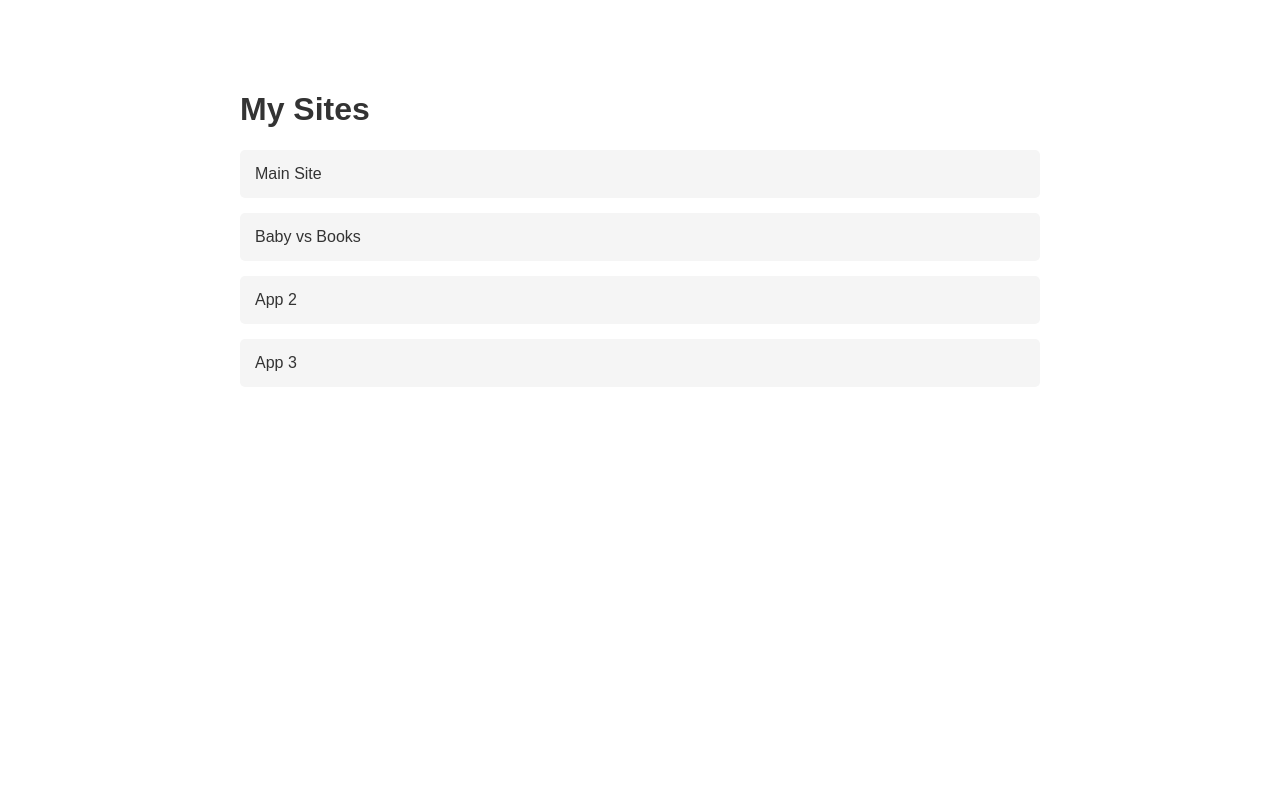
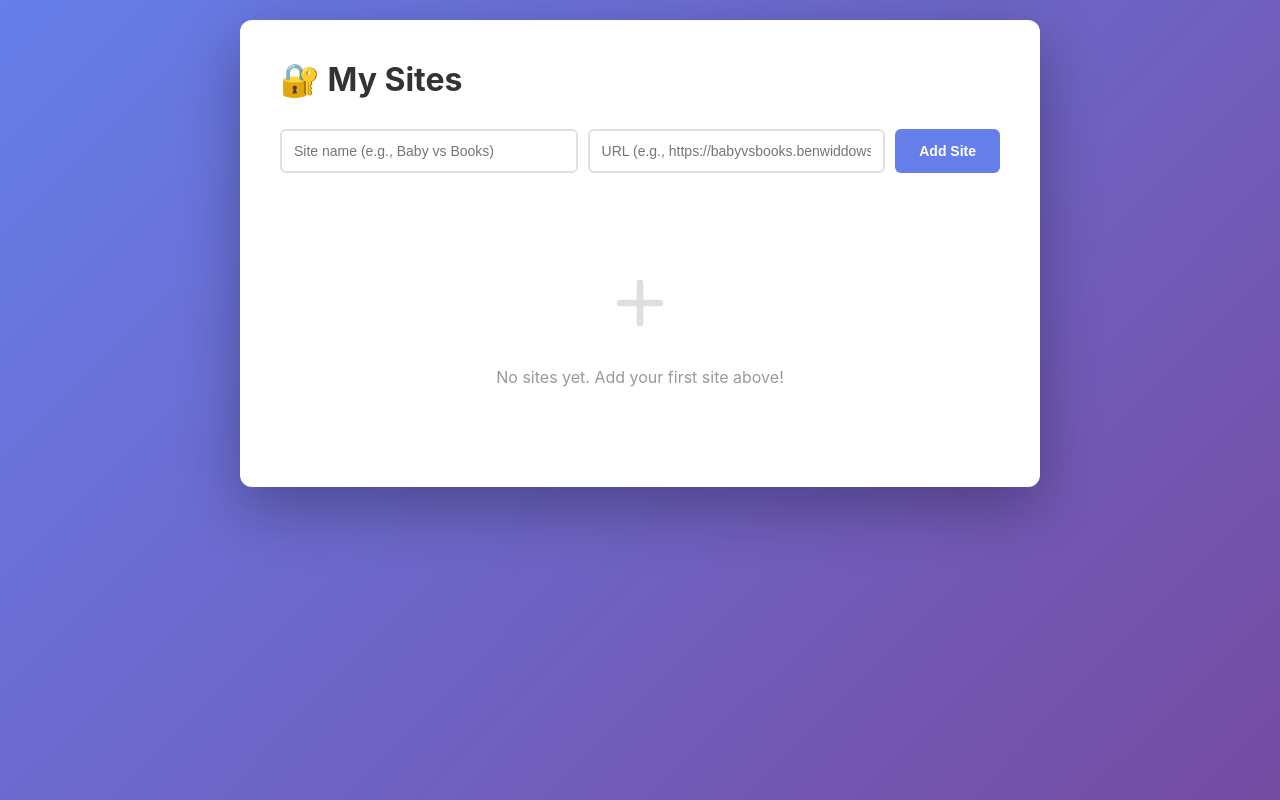
Before and after one commit to ben25w/dashboard, a plain HTML site: page index.html in a window 1280 px wide. Drawn offline with Linux system fonts and the light colour scheme.

Commit message:
Update index.html

```diff
--- a/index.html
+++ b/index.html
@@ -1,31 +1,231 @@
 <!DOCTYPE html>
-<html>
+<html lang="en">
 <head>
+    <meta charset="UTF-8">
+    <meta name="viewport" content="width=device-width, initial-scale=1.0">
     <title>My Private Dashboard</title>
     <style>
-        body { font-family: Arial; max-width: 800px; margin: 50px auto; padding: 20px; }
-        h1 { color: #333; }
-        .site-list { list-style: none; padding: 0; }
-        .site-list li { margin: 15px 0; }
-        .site-list a {
-            display: block;
-            padding: 15px;
-            background: #f5f5f5;
+        * {
+            margin: 0;
+            padding: 0;
+            box-sizing: border-box;
+        }
+
+        body {
+            font-family: -apple-system, BlinkMacSystemFont, 'Segoe UI', Roboto, Oxygen, Ubuntu, Cantarell, sans-serif;
+            background: linear-gradient(135deg, #667eea 0%, #764ba2 100%);
+            min-height: 100vh;
+            padding: 20px;
+        }
+
+        .container {
+            max-width: 800px;
+            margin: 0 auto;
+            background: white;
+            border-radius: 12px;
+            padding: 40px;
+            box-shadow: 0 20px 60px rgba(0,0,0,0.3);
+        }
+
+        h1 {
+            color: #333;
+            margin-bottom: 30px;
+            font-size: 32px;
+        }
+
+        .add-form {
+            display: flex;
+            gap: 10px;
+            margin-bottom: 30px;
+            flex-wrap: wrap;
+        }
+
+        .add-form input {
+            flex: 1;
+            min-width: 200px;
+            padding: 12px;
+            border: 2px solid #e0e0e0;
+            border-radius: 6px;
+            font-size: 14px;
+        }
+
+        .add-form input:focus {
+            outline: none;
+            border-color: #667eea;
+        }
+
+        .btn {
+            padding: 12px 24px;
+            border: none;
+            border-radius: 6px;
+            font-size: 14px;
+            cursor: pointer;
+            font-weight: 600;
+            transition: all 0.2s;
+        }
+
+        .btn-add {
+            background: #667eea;
+            color: white;
+        }
+
+        .btn-add:hover {
+            background: #5568d3;
+            transform: translateY(-1px);
+        }
+
+        .btn-delete {
+            background: #ef4444;
+            color: white;
+            padding: 8px 16px;
+            font-size: 12px;
+        }
+
+        .btn-delete:hover {
+            background: #dc2626;
+        }
+
+        .sites-list {
+            list-style: none;
+        }
+
+        .site-item {
+            display: flex;
+            align-items: center;
+            gap: 15px;
+            padding: 16px;
+            background: #f9fafb;
+            border-radius: 8px;
+            margin-bottom: 12px;
+            transition: all 0.2s;
+        }
+
+        .site-item:hover {
+            background: #f3f4f6;
+            transform: translateX(4px);
+        }
+
+        .site-link {
+            flex: 1;
             text-decoration: none;
             color: #333;
-            border-radius: 5px;
         }
-        .site-list a:hover { background: #e0e0e0; }
+
+        .site-name {
+            font-weight: 600;
+            font-size: 16px;
+            margin-bottom: 4px;
+        }
+
+        .site-url {
+            font-size: 13px;
+            color: #666;
+        }
+
+        .empty-state {
+            text-align: center;
+            padding: 60px 20px;
+            color: #999;
+        }
+
+        .empty-state svg {
+            width: 80px;
+            height: 80px;
+            margin-bottom: 20px;
+            opacity: 0.3;
+        }
     </style>
 </head>
 <body>
-    <h1>My Sites</h1>
-    <ul class="site-list">
-        <li><a href="https://benwiddowson.com">Main Site</a></li>
-        <li><a href="https://babyvsbooks.benwiddowson.com">Baby vs Books</a></li>
-        <li><a href="https://yourapp2.benwiddowson.com">App 2</a></li>
-        <li><a href="https://yourapp3.benwiddowson.com">App 3</a></li>
-        <!-- Add more links as needed -->
-    </ul>
+    <div class="container">
+        <h1>🔐 My Sites</h1>
+
+        <div class="add-form">
+            <input type="text" id="siteName" placeholder="Site name (e.g., Baby vs Books)">
+            <input type="url" id="siteUrl" placeholder="URL (e.g., https://babyvsbooks.benwiddowson.com)">
+            <button class="btn btn-add" onclick="addSite()">Add Site</button>
+        </div>
+
+        <ul class="sites-list" id="sitesList">
+            <!-- Sites will be added here -->
+        </ul>
+
+        <div class="empty-state" id="emptyState" style="display: none;">
+            <svg xmlns="http://www.w3.org/2000/svg" fill="none" viewBox="0 0 24 24" stroke="currentColor">
+                <path stroke-linecap="round" stroke-linejoin="round" stroke-width="2" d="M12 6v6m0 0v6m0-6h6m-6 0H6" />
+            </svg>
+            <p>No sites yet. Add your first site above!</p>
+        </div>
+    </div>
+
+    <script>
+        // Load sites from localStorage
+        let sites = JSON.parse(localStorage.getItem('sites')) || [];
+
+        function renderSites() {
+            const list = document.getElementById('sitesList');
+            const emptyState = document.getElementById('emptyState');
+
+            if (sites.length === 0) {
+                list.innerHTML = '';
+                emptyState.style.display = 'block';
+                return;
+            }
+
+            emptyState.style.display = 'none';
+
+            list.innerHTML = sites.map((site, index) => `
+                <li class="site-item">
+                    <a href="${site.url}" class="site-link" target="_blank">
+                        <div class="site-name">${site.name}</div>
+                        <div class="site-url">${site.url}</div>
+                    </a>
+                    <button class="btn btn-delete" onclick="deleteSite(${index})">Delete</button>
+                </li>
+            `).join('');
+        }
+
+        function addSite() {
+            const nameInput = document.getElementById('siteName');
+            const urlInput = document.getElementById('siteUrl');
+
+            const name = nameInput.value.trim();
+            const url = urlInput.value.trim();
+
+            if (!name || !url) {
+                alert('Please fill in both fields');
+                return;
+            }
+
+            // Add https:// if missing
+            const fullUrl = url.startsWith('http') ? url : 'https://' + url;
+
+            sites.push({ name, url: fullUrl });
+            localStorage.setItem('sites', JSON.stringify(sites));
+
+            nameInput.value = '';
+            urlInput.value = '';
+
+            renderSites();
+        }
+
+        function deleteSite(index) {
+            if (confirm('Are you sure you want to delete this site?')) {
+                sites.splice(index, 1);
+                localStorage.setItem('sites', JSON.stringify(sites));
+                renderSites();
+            }
+        }
+
+        // Allow Enter key to add site
+        document.getElementById('siteUrl').addEventListener('keypress', function(e) {
+            if (e.key === 'Enter') {
+                addSite();
+            }
+        });
+
+        // Initial render
+        renderSites();
+    </script>
 </body>
 </html>
```
